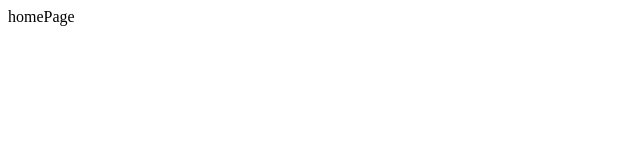
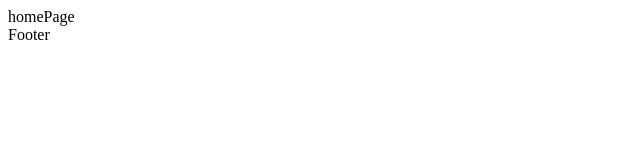
Before and after one commit to MJafar777/ISEA, a React (Create React App) app in the folder client/: page / in a window 1280 px wide. Shown: the top 160 px of the page, without its empty margins (0-640 px from the left). Built offline with nearby package versions, Linux system fonts and the light colour scheme.

Commit message:
create footer component

```diff
--- a/client/src/App.js
+++ b/client/src/App.js
@@ -2,6 +2,7 @@
 import Header from "./components/Header/Header";
 import { Routes, Route } from "react-router-dom";
 import HomePage from "./pages/homePage";
+import Footer from "./components/Footer/Footer";
 
 const App = () => {
   return (
@@ -10,6 +11,7 @@
       <Routes>
         <Route path="/" element={<HomePage />} />
       </Routes>
+      <Footer />
     </>
   );
 };
--- /dev/null
+++ b/client/src/components/Footer/Footer.jsx
@@ -0,0 +1,9 @@
+import React from 'react'
+
+const Footer = () => {
+  return (
+    <div>Footer</div>
+  )
+}
+
+export default Footer
```
Also changed, not shown: client/src/components/Footer/footer.css (added).
